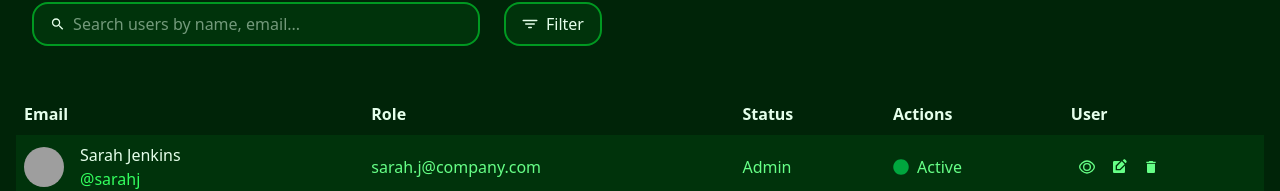
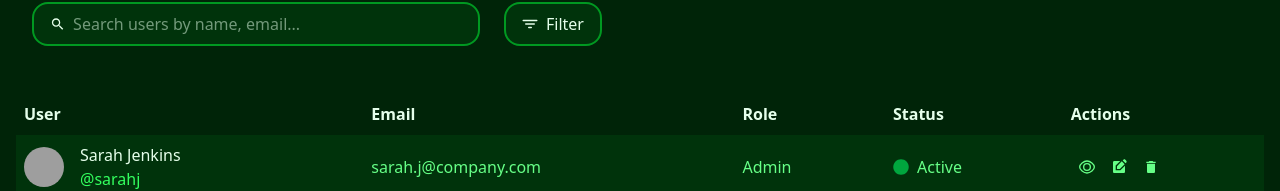
Before and after one commit to amankumarconnect/Forty4_Assignment, a React (Vite) app in the folder frontend/: page / in a window 1280 px wide. Shown: the part 438-629 px from the top of the page. Built offline with nearby package versions, Linux system fonts and the light colour scheme; grey boxes are pictures that could not be loaded.

Commit message:
fix table headings

```diff
--- a/frontend/src/components/UsersSection.jsx
+++ b/frontend/src/components/UsersSection.jsx
@@ -9,11 +9,11 @@ const UsersSection = ({ users }) => {
       <table className="w-full">
         <thead className="bg-accent-950 text-accent-50">
           <tr className="border-b border-accent-950 text-left">
+            <th className="p-2">User</th>
             <th className="p-2">Email</th>
             <th className="p-2">Role</th>
             <th className="p-2">Status</th>
             <th className="p-2">Actions</th>
-              <th className="p-2">User</th>
           </tr>
         </thead>
         <tbody className="bg-accent-900 text-accent-300">
@@ -30,7 +30,9 @@ const UsersSection = ({ users }) => {
                     className="w-10 h-10 rounded-full"
                   />
                   <div className="flex flex-col">
-                      <span className="text-accent-50 font-medium">{user.fullName}</span>
+                    <span className="text-accent-50 font-medium">
+                      {user.fullName}
+                    </span>
                     <span className="text-accent-400">@{user.username}</span>
                   </div>
                 </div>
```
Lines whose indentation alone changed are shown as unchanged.
